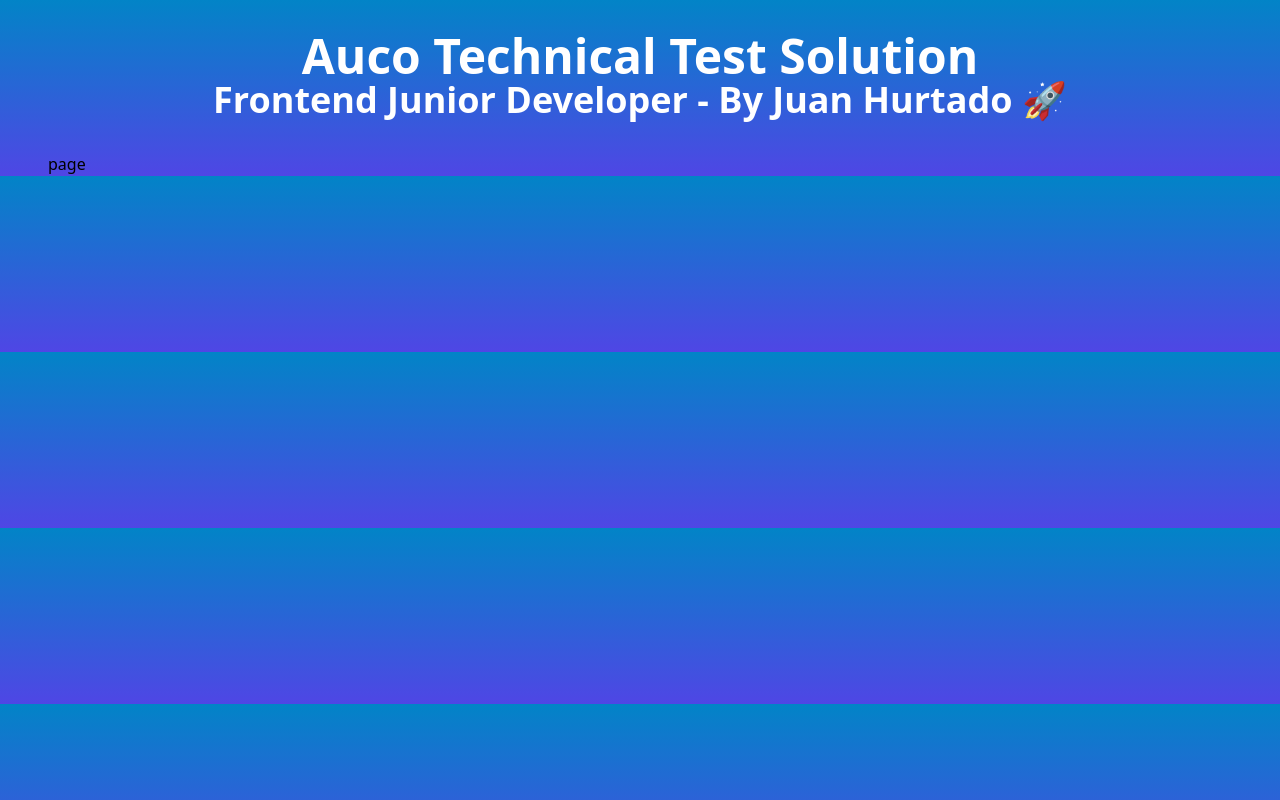
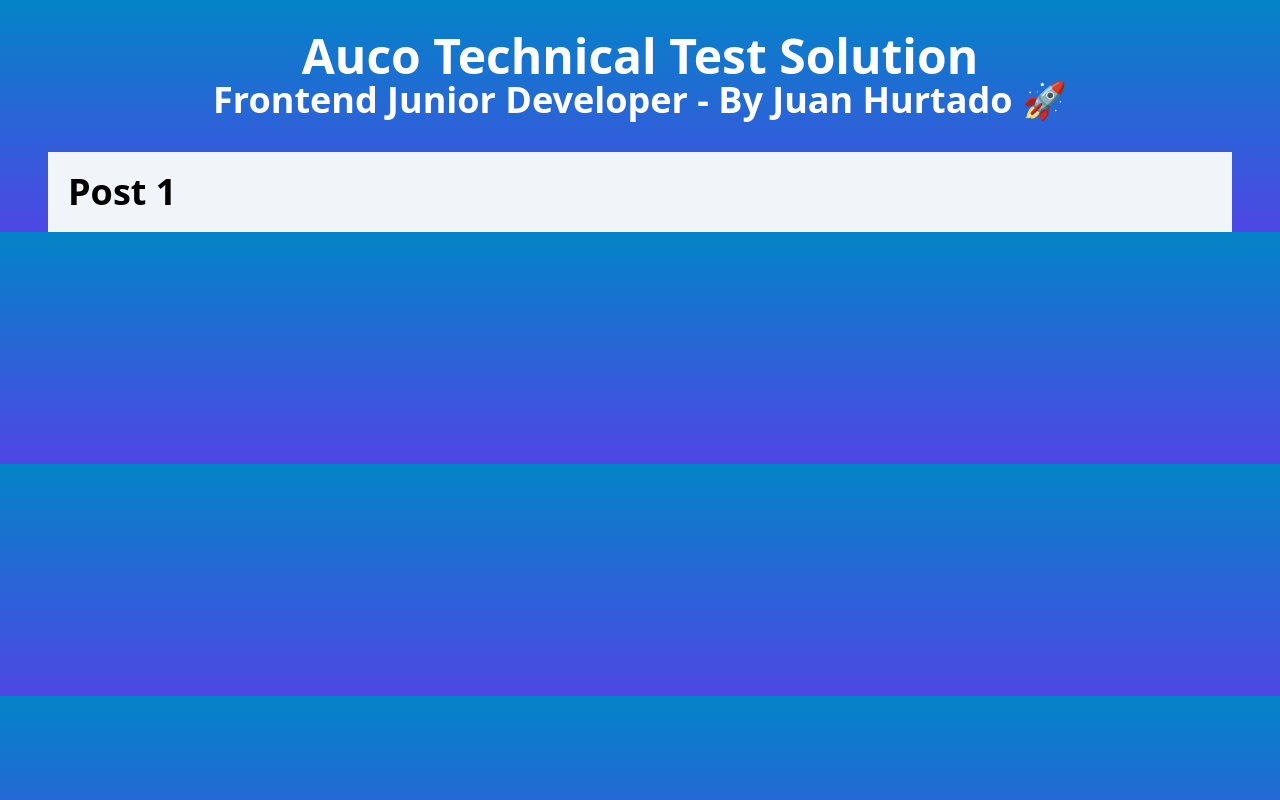
Before and after one commit to ElHurta/auco-tech-test, a Next.js app: page /posts/1 in a window 1280 px wide. Built offline with nearby package versions, Linux system fonts and the light colour scheme.

Commit message:
minor structure change

```diff
--- a/src/app/interfaces/post-types.ts
+++ b/src/app/interfaces/post-types.ts
@@ -1,4 +1,5 @@
 /* eslint @typescript-eslint/indent : 0 */
+
 export interface Post {
     userId: number
     id: number
--- a/src/app/layout.tsx
+++ b/src/app/layout.tsx
@@ -22,7 +22,9 @@ export default function RootLayout ({
             <h1 className='text-2xl sm:text-4xl md:text-5xl text-white font-bold'>Auco Technical Test Solution</h1>
             <h2 className='text-1xl sm:text-3x md:text-4xl text-white font-semibold'>Frontend Junior Developer - By Juan Hurtado 🚀</h2>
           </header>
-          {children}
+          <main className='w-full items-center p-5 bg-slate-100'>
+            {children}
+          </main>
         </main>
       </body>
     </html>
--- a/src/app/page.tsx
+++ b/src/app/page.tsx
@@ -2,11 +2,9 @@ import PostsList from './components/PostsList'
 
 export default function Home (): JSX.Element {
   return (
-    <main className='w-full items-center'>
-      <main className='p-5 bg-slate-100'>
-        <h2 className='text-3xl sm:text-4x md:text-4xl font-bold'>Posts</h2>
-        <PostsList />
-      </main>
-    </main>
+    <>
+      <h2 className='text-3xl sm:text-4x md:text-4xl font-bold'>Posts</h2>
+      <PostsList />
+    </>
   )
 }
--- a/src/app/posts/[id]/page.tsx
+++ b/src/app/posts/[id]/page.tsx
@@ -1,7 +1,13 @@
 import React from 'react'
 
-export default function PostPage (): JSX.Element {
+export default function PostPage ({params}): JSX.Element {
+  console.log(params)
+  const { id } = params
+
   return (
-    <div>page</div>
+    <>
+      <h2 className='text-3xl sm:text-4x md:text-4xl font-bold'>Post {id}</h2>
+
+    </>
   )
 }
```
